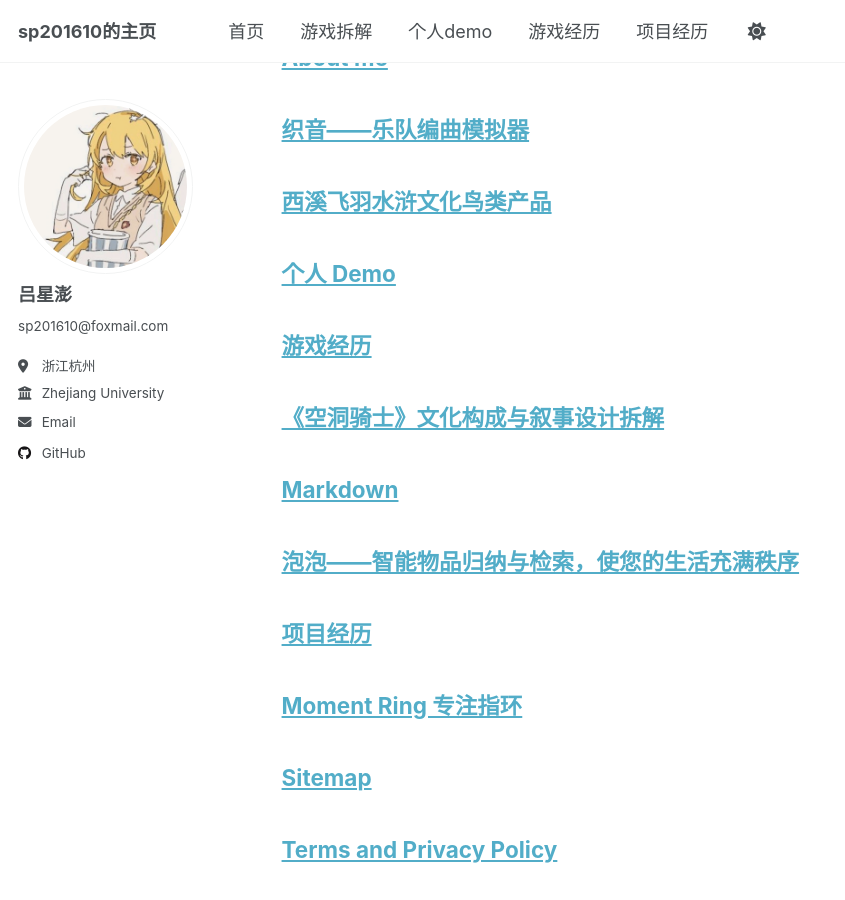
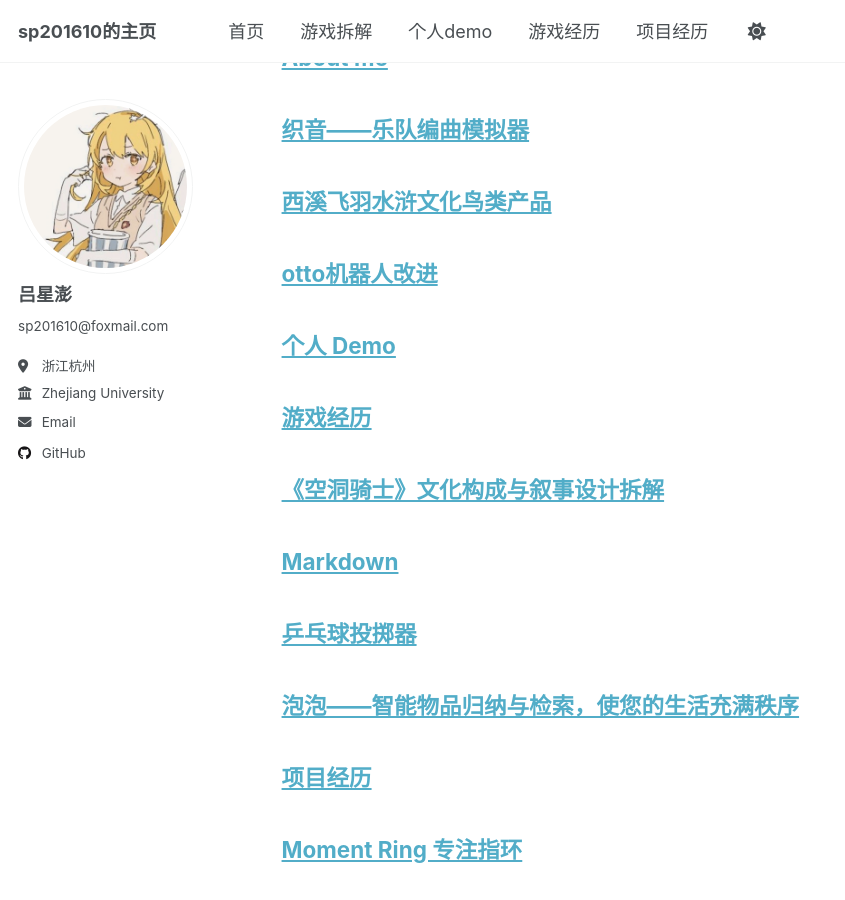
Before and after one commit to sp201610/sp201610.github.io, a Jekyll site: the page built from _pages/sitemap.md, in a window 1280 px wide and 900 px high, scrolled down 389 px. Shown: the whole window, without its empty margins (0-845 px from the left). Built offline with Jekyll 4.4.1, drawn with Linux system fonts in a browser that asks for light colours.

Commit message:
Add blank placeholder pages for creeper and pingpong course projects

```diff
--- /dev/null
+++ b/_pages/works/creeper.md
@@ -0,0 +1,5 @@
+---
+permalink: /works/creeper
+title: "otto机器人改进"
+author_profile: true
+---
--- /dev/null
+++ b/_pages/works/pingpong.md
@@ -0,0 +1,5 @@
+---
+permalink: /works/pingpong
+title: "乒乓球投掷器"
+author_profile: true
+---
```
Also changed, not shown: _pages/projects.md (+2 -2 lines).
